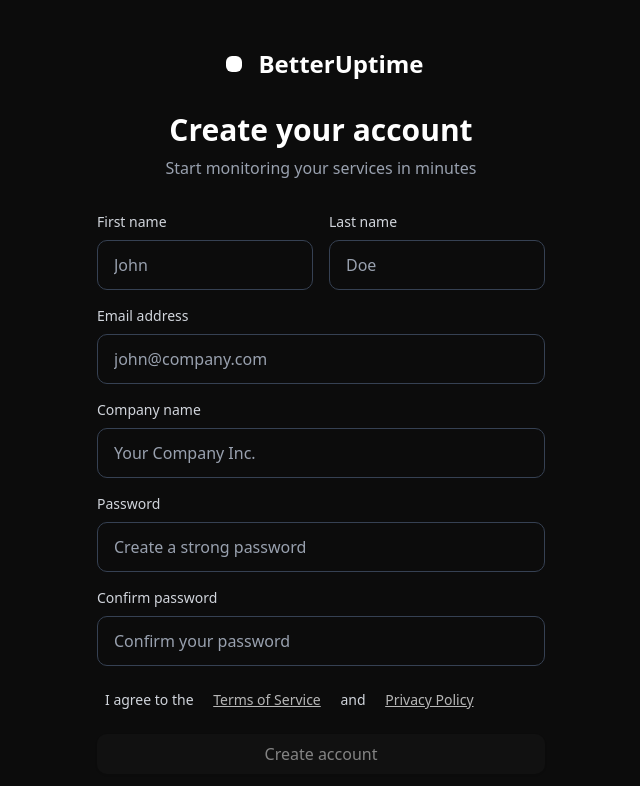
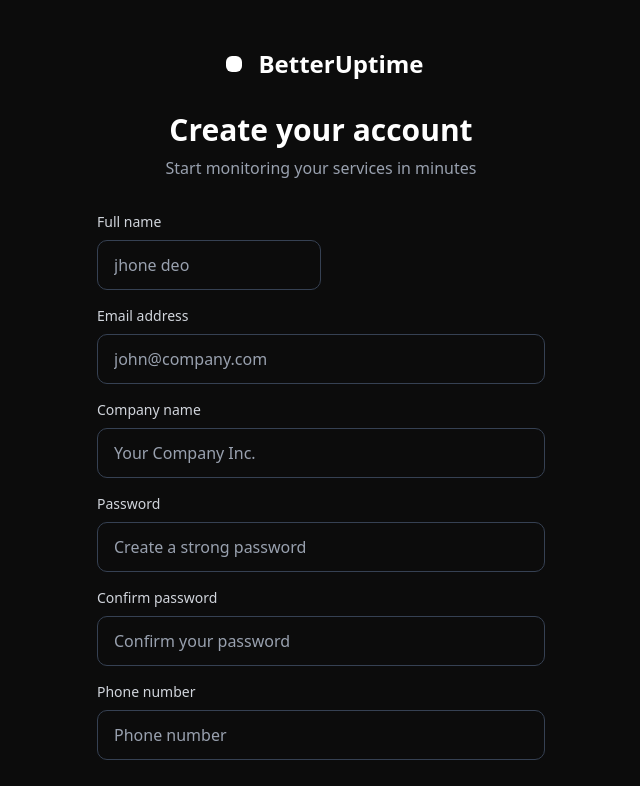
Before and after one commit to Arav-Menon/Better-stack, a Next.js app in the folder apps/web/: page /signup in a window 1280 px wide. Shown: the top 786 px of the page, without its empty margins (319-959 px from the left). Built offline with nearby package versions, Linux system fonts and the light colour scheme.

Commit message:
complete auth setup

```diff
--- a/apps/web/components/user/signupcomponent.tsx
+++ b/apps/web/components/user/signupcomponent.tsx
@@ -9,17 +9,20 @@
 import Loading from "../loading";
 import CustomInput from "../ui/inputForAuth";
 import { GithubIcon, GoogleIcon } from "../svg";
+import { useRouter } from "next/navigation";
+import { signup } from "@/utils/api";
 
 export default function SignUpPage() {
   const [formData, setFormData] = useState({
-    firstName: "",
-    lastName: "",
+    fullName: "",
     email: "",
     password: "",
     confirmPassword: "",
-    company: "",
-    agreeToTerms: false,
+    companyName: "",
+    phoneNumber: "",
   });
+  console.log(formData);
+  const router = useRouter();
   const [isLoading, setIsLoading] = useState(false);
 
   const handleChange = (e: React.ChangeEvent<HTMLInputElement>) => {
@@ -30,11 +33,25 @@
     }));
   };
 
+  console.table(formData);
+  console.log(handleChange);
+
   const handleSubmit = async (e: React.FormEvent) => {
     e.preventDefault();
     setIsLoading(true);
-    // Simulate API call
-    await new Promise((resolve) => setTimeout(resolve, 1500));
+
+    const token = await signup({
+      fullName: formData.fullName,
+      email: formData.email,
+      password: formData.password,
+      confirmPassword: formData.confirmPassword,
+      companyName: formData.companyName,
+      phoneNumber: formData.phoneNumber,
+    });
+
+    console.log(token);
+    localStorage.setItem("token", token);
+    router.push("/dashboard");
     setIsLoading(false);
   };
 
@@ -64,35 +81,21 @@
         {/* Form */}
         <form className="mt-8 space-y-6" onSubmit={handleSubmit}>
           <div className="space-y-4">
-            <div className="grid grid-cols-2 gap-4">
+            <div className="grid grid-cols-2">
               <div>
                 <label
-                  htmlFor="firstName"
+                  htmlFor="full name"
                   className="block text-sm font-medium text-gray-300 mb-2"
                 >
-                  First name
+                  Full name
                 </label>
                 <CustomInput
-                  type="text"
-                  required
-                  onChange={handleChange}
-                  variant="default"
-                  placeholder="John"
-                />
-              </div>
-              <div>
-                <label
-                  htmlFor="lastName"
-                  className="block text-sm font-medium text-gray-300 mb-2"
-                >
-                  Last name
-                </label>
-                <CustomInput
+                  name="fullName"
                   type="text"
                   required
                   variant="default"
                   onChange={handleChange}
-                  placeholder="Doe"
+                  placeholder="jhone deo"
                 />
               </div>
             </div>
@@ -105,6 +108,7 @@
                 Email address
               </label>
               <CustomInput
+                name="email"
                 type="email"
                 autoComplete="email"
                 required
@@ -122,6 +126,7 @@
                 Company name
               </label>
               <CustomInput
+                name="companyName"
                 type="text"
                 autoComplete="company"
                 variant="default"
@@ -138,6 +143,7 @@
                 Password
               </label>
               <CustomInput
+                name="password"
                 type="password"
                 autoComplete="new-password"
                 required
@@ -155,12 +161,31 @@
                 Confirm password
               </label>
               <CustomInput
+                name="confirmPassword"
                 type="password"
                 autoComplete="new-password"
                 required
                 onChange={handleChange}
                 variant="primary"
                 placeholder="Confirm your password"
+              />
+            </div>
+
+            <div>
+              <label
+                htmlFor="confirmPassword"
+                className="block text-sm font-medium text-gray-300 mb-2"
+              >
+                Phone number
+              </label>
+              <CustomInput
+                name="phoneNumber"
+                type="text"
+                autoComplete="Phone number"
+                required
+                onChange={handleChange}
+                variant="primary"
+                placeholder="Phone number"
               />
             </div>
           </div>
@@ -181,10 +206,7 @@
             </label>
           </div>
 
-          <Button
-            className="w-full"
-            disabled={isLoading || !formData.agreeToTerms}
-          >
+          <Button className="w-full">
             {isLoading ? <Loading /> : "Create account"}
           </Button>
 
```
